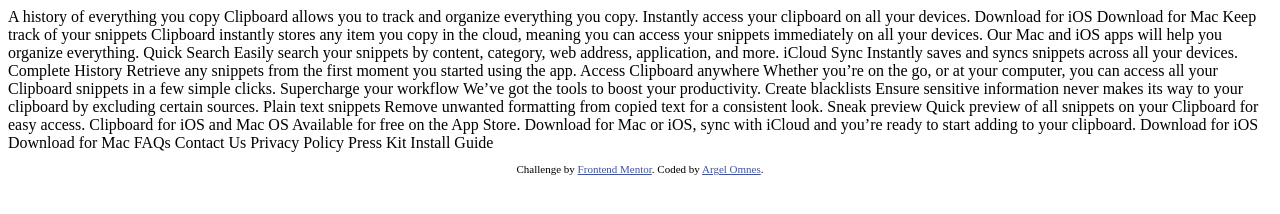
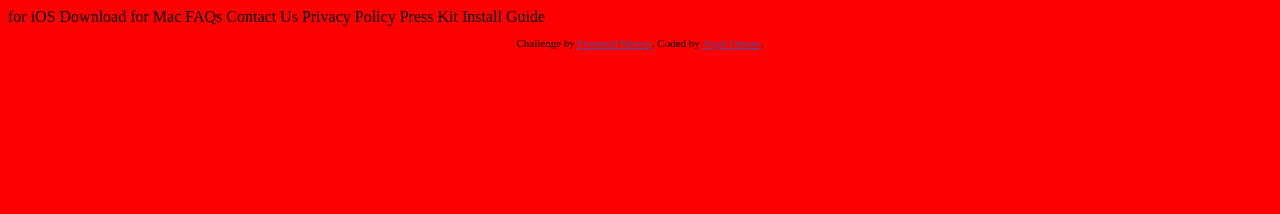
Before and after one commit to argelomnes/clipboard-landing-page, a plain HTML site: page index.html in a window 1280 px wide. Drawn offline with Linux system fonts and the light colour scheme; a web font is replaced by a local one.

Commit message:
Setup Sass

```diff
--- a/index.html
+++ b/index.html
@@ -8,6 +8,11 @@
         <link rel="icon" type="image/png" sizes="32x32" href="./images/favicon-32x32.png" />
 
         <title>Frontend Mentor | Clipboard landing page</title>
+        <link
+            href="https://fonts.googleapis.com/css?family=Bai+Jamjuree:400,600&display=swap"
+            rel="stylesheet"
+        />
+        <link rel="stylesheet" href="styles/app.css" />
 
         <!-- Feel free to remove these styles or customise in your own stylesheet 👍 -->
         <style>
@@ -21,22 +26,7 @@
         </style>
     </head>
     <body>
-        A history of everything you copy Clipboard allows you to track and organize everything you
-        copy. Instantly access your clipboard on all your devices. Download for iOS Download for Mac
-        Keep track of your snippets Clipboard instantly stores any item you copy in the cloud,
-        meaning you can access your snippets immediately on all your devices. Our Mac and iOS apps
-        will help you organize everything. Quick Search Easily search your snippets by content,
-        category, web address, application, and more. iCloud Sync Instantly saves and syncs snippets
-        across all your devices. Complete History Retrieve any snippets from the first moment you
-        started using the app. Access Clipboard anywhere Whether you’re on the go, or at your
-        computer, you can access all your Clipboard snippets in a few simple clicks. Supercharge
-        your workflow We’ve got the tools to boost your productivity. Create blacklists Ensure
-        sensitive information never makes its way to your clipboard by excluding certain sources.
-        Plain text snippets Remove unwanted formatting from copied text for a consistent look. Sneak
-        preview Quick preview of all snippets on your Clipboard for easy access. Clipboard for iOS
-        and Mac OS Available for free on the App Store. Download for Mac or iOS, sync with iCloud
-        and you’re ready to start adding to your clipboard. Download for iOS Download for Mac FAQs
-        Contact Us Privacy Policy Press Kit Install Guide
+        for iOS Download for Mac FAQs Contact Us Privacy Policy Press Kit Install Guide
 
         <footer>
             <p class="attribution">
--- /dev/null
+++ b/styles/app.scss
@@ -0,0 +1,8 @@
+@import 'variables';
+@import 'mixins';
+@import 'base';
+@import 'components';
+
+body {
+    background-color: red;
+}
```
Also changed, not shown: styles/_base.scss (added), styles/_components.scss (added), styles/_mixins.scss (added), styles/_variables.scss (added), styles/app.css (added), 1 other file.
